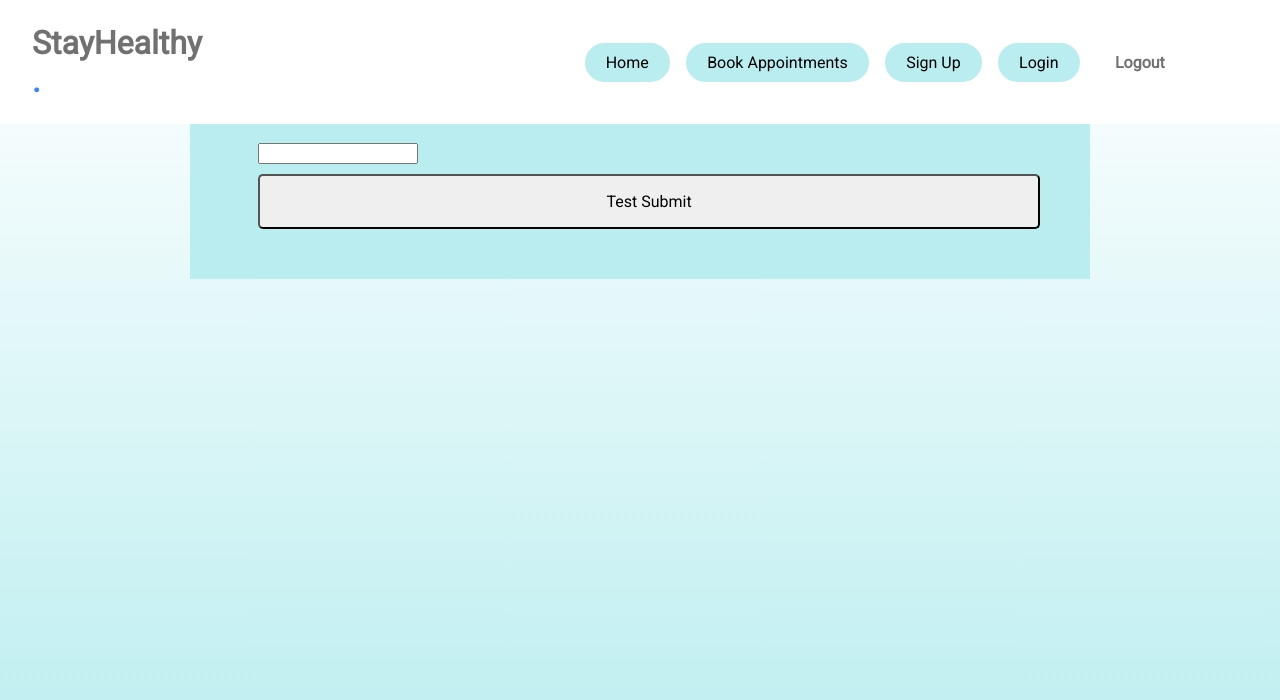
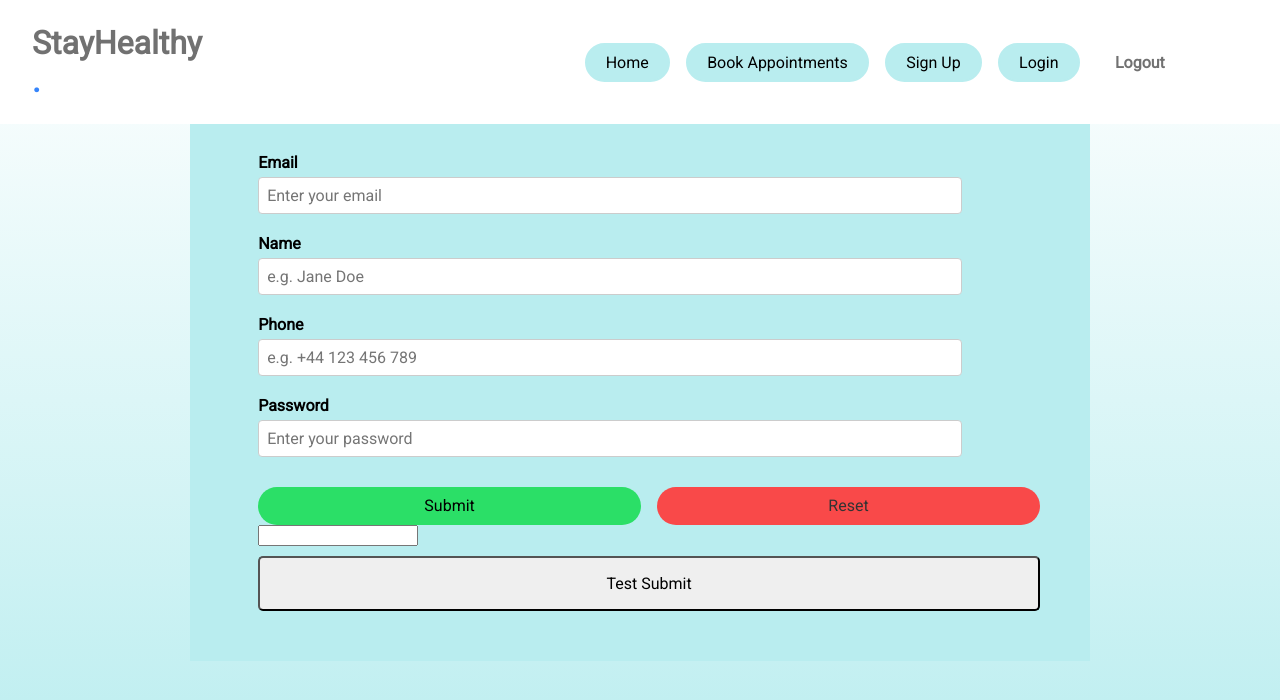
Before and after one commit to kabalkan/healthapprepo, a React (Create React App) app: page /Sign_Up in a window 1280 px wide. Shown: the top 700 px of the page. Built offline with nearby package versions, Linux system fonts and the light colour scheme.

Commit message:
Uncommented SignUp.js

```diff
--- a/src/Components/Sign_Up/Sign_Up.js
+++ b/src/Components/Sign_Up/Sign_Up.js
@@ -73,7 +73,7 @@ const Sign_Up = () => {
         <div className="container" style={{marginTop:'5%'}}>
             <div className="signup-grid">
                 <div className="signup-form">
-                    {/* <form method="POST" onSubmit={register}>
+                    <form method="POST" onSubmit={register}>
                         <div className="form-group">
                             <label htmlFor="email">Email</label>
                             <input value={email}
@@ -132,7 +132,7 @@ const Sign_Up = () => {
                             <button type="submit" className="btn1">Submit</button>
                             <button type="button" className="btn2" onClick={resetForm}>Reset</button>
                         </div>
-                    </form> */}
+                    </form>
                     <form onSubmit={(e) => {
                         e.preventDefault();
                         console.log("Minimal form triggered");
```
